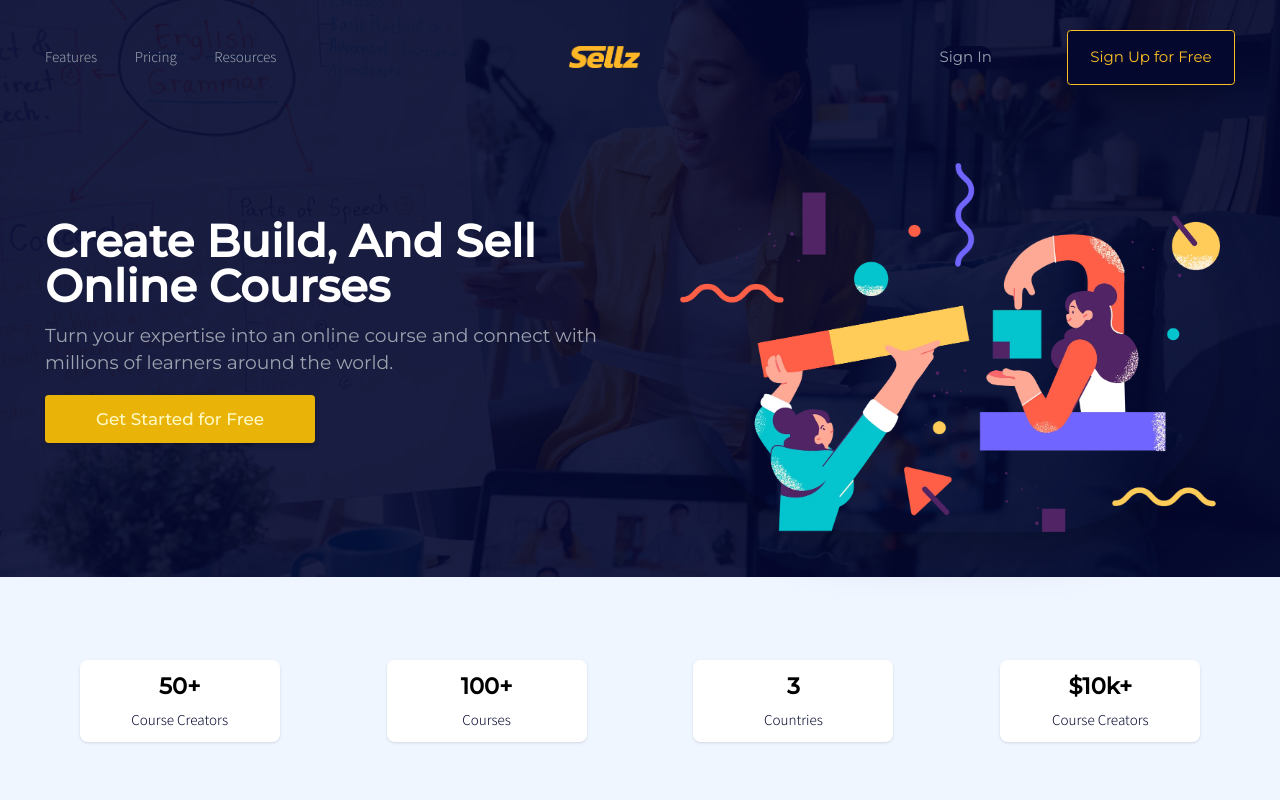
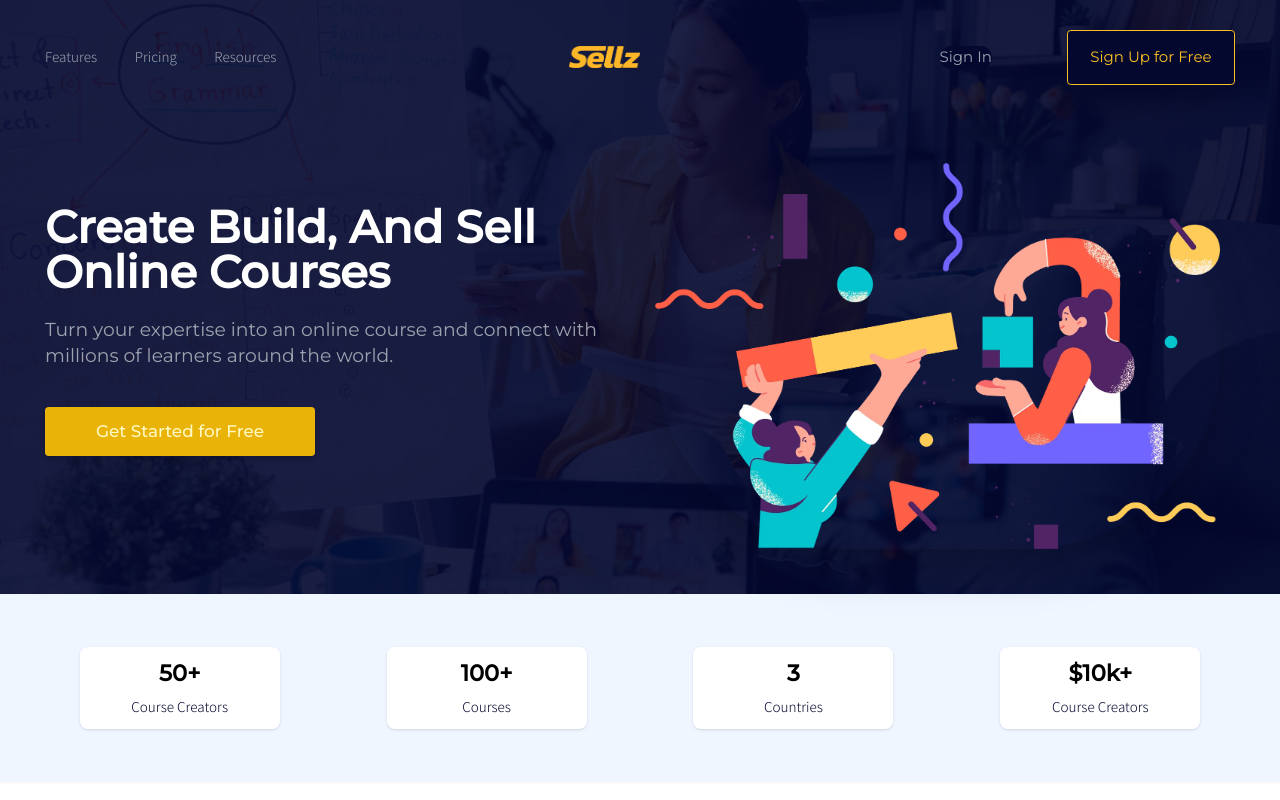
Before and after one commit to westcode6/sellz-landing-page, a SvelteKit app: page / in a window 1280 px wide. Shown: the top 800 px of the page. Built offline with nearby package versions, Linux system fonts and the light colour scheme.

Commit message:
we back again

```diff
--- a/src/components/Achieves.svelte
+++ b/src/components/Achieves.svelte
@@ -19,7 +19,7 @@
 	];
 </script>
 
-<section class="bg-blue-50 shadow-sm p-12">
+<section class="bg-blue-50 shadow-sm px-12 py-4">
 	<div
 		class="w-full md:max-w-7xl mx-auto flex flex-wrap items-center justify-center lg:justify-around py-10 gap-10"
 	>
--- a/src/components/Hero.svelte
+++ b/src/components/Hero.svelte
@@ -54,16 +54,16 @@
     <div class="flex flex-col md:flex-row justify-center">
        <div class="md:w-1/2 max-w-2xl flex flex-col justify-center">
           <div class="md:text-5xl text-5xl text-white capitalize font-black">Create Build, and  Sell online Courses</div>
-          <div class="text-xl mt-4 text-gray-400">    Turn your expertise into an online course and connect with millions of learners around the
+          <div class="text-base md:text-xl mt-6 text-gray-400">    Turn your expertise into an online course and connect with millions of learners around the
             world.</div>
-          <div class="my-5 h-16 ">
+          <div class="my-10 h-16 ">
              <div class="shadow-md font-medium py-3 px-4 text-yellow-100
                 cursor-pointer bg-yellow-500 hover:bg-yellow-500 rounded text-lg text-center w-72">Get Started for Free</div>
           </div>
        </div>
        <div class="flex md:justify-end w-full md:w-1/2 -mt-5">
           <div class="">
-             <div class="shadow-2xl max-w-xl z-10 rounded-full  mt-6 mr-4 lg:ml-4">
+             <div class="shadow-2xl max-w-2xl z-10 rounded-full  mt-6 mr-4 lg:ml-4">
                 <img alt="card img" class="object-cover object-center  " src={heroBanner}>
                 <!-- <div class="text-2xl p-10 bg-white"><img alt="quote" class="float-left mr-1" src="https://assets-global.website-files.com/5b5a66e9f3166b36708705fa/5cf8fb1f994fb7168d0d66fb_quote-intro.svg"> Lorem ipsum dolor sit amet, consectetur adipiscing elit, sed do eiusmod tempor incididunt ut labore et dolore magna aliqua. Ut enim ad minim veniam</div> -->
              </div>
```
